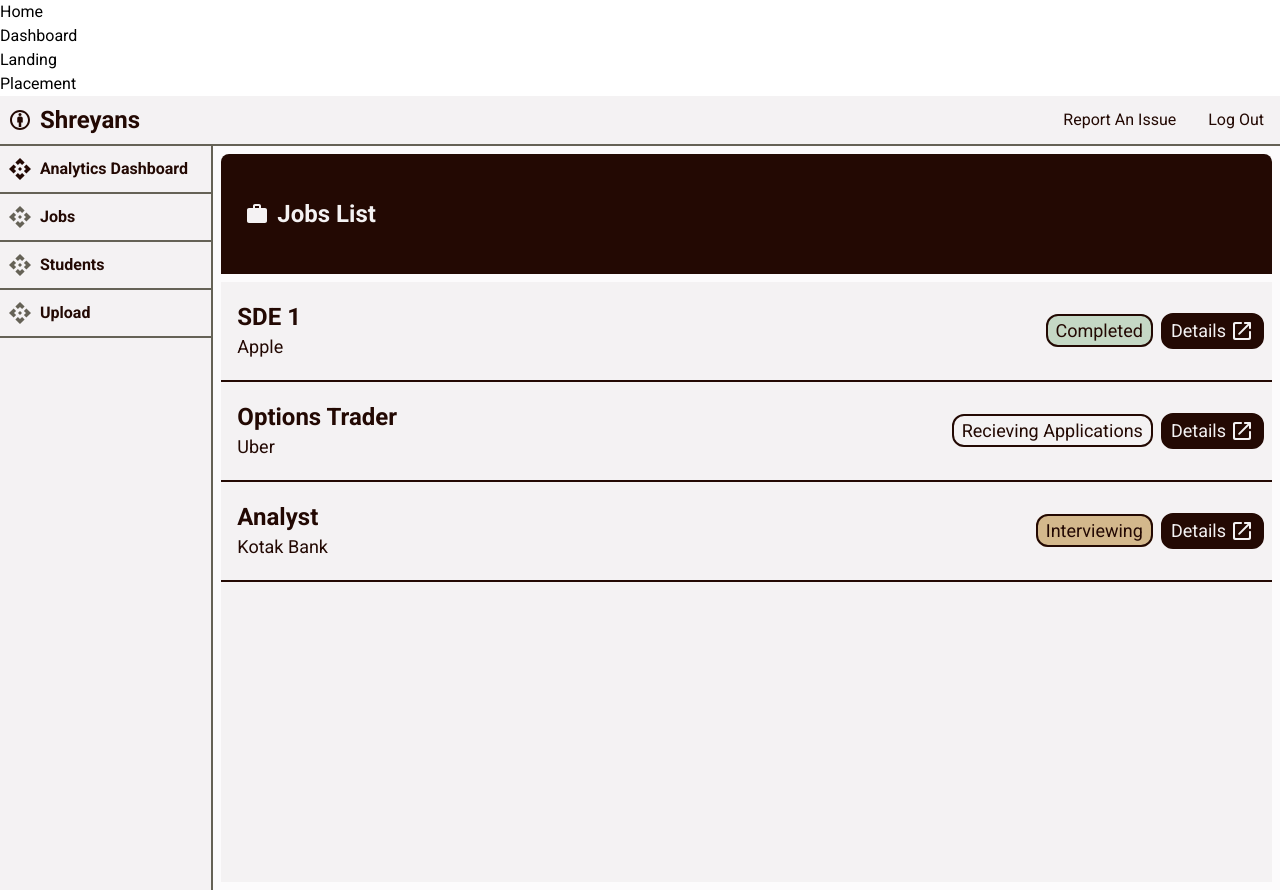
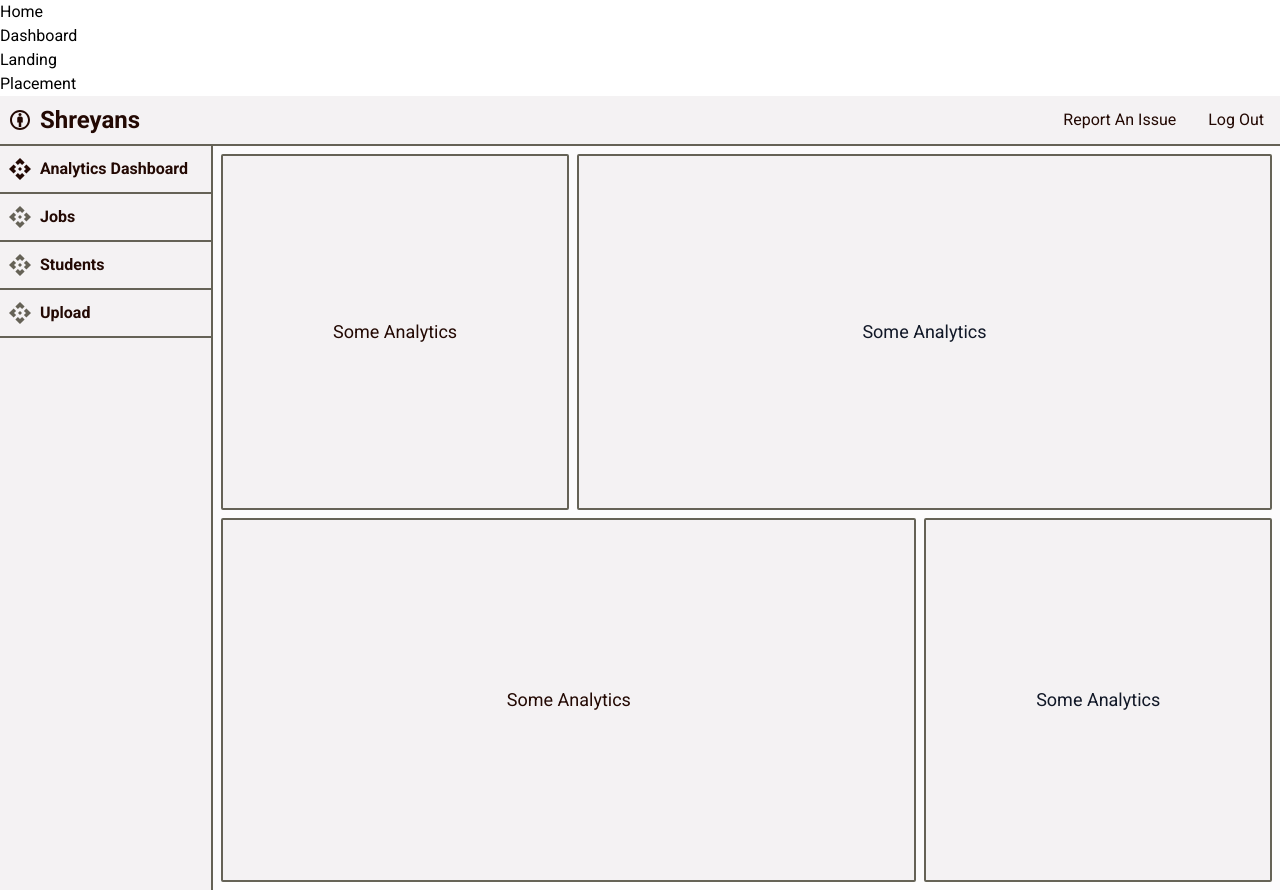
Before and after one commit to shreyanzjain/scoop-mern, a React (Vite) app in the folder frontend/: page /placement-cell in a window 1280 px wide. Built offline with nearby package versions, Linux system fonts and the light colour scheme.

Commit message:
no-change, just trial and error

```diff
--- a/frontend/src/App.jsx
+++ b/frontend/src/App.jsx
@@ -5,6 +5,8 @@ import Placement from "./components/Placement/Placement";
 import Home from "./components/Home";
 import Dashboard from "./components/Dashboard/Dashboard.jsx";
 import { Link, Routes, Route } from "react-router-dom";
+
+
 import "./App.css";
 import "../index.css";
 
--- a/frontend/src/components/Placement/Placement.jsx
+++ b/frontend/src/components/Placement/Placement.jsx
@@ -9,8 +9,8 @@ export default function () {
       <PlacementNavbar />
       <span className="flex mx-0">
         <SideBar />
-        {/* <PlacementDashboard/> */}
-        <PlacementJobs/>
+        <PlacementDashboard/>
+        {/* <PlacementJobs/> */}
       </span>
     </div>
   );
--- a/frontend/src/components/landing/LandingPage.jsx
+++ b/frontend/src/components/landing/LandingPage.jsx
@@ -1,10 +1,11 @@
 import styled from "styled-components";
 import Menu from "./Menu";
 import Navbar from "./Navbar";
-import Why_tsec from "./Why_tsec";
 import Home from "./Home";
+import Why_tsec  from "./Why_tsec";
 import OurRecruiters from "./OurRecruiters";
 import Signup_Login from "./Signup_Login";
+import RecruitmentProcess from "./RecruitmentProcess";
 
 const Container = styled.div`
   display: flex;
@@ -20,13 +21,13 @@ function LandingPage() {
   return (
     <Container>
       <Menu/>
-
       <Main>
         <Navbar/>
         <Home/>
         <Why_tsec/>
         <Signup_Login/>
         <OurRecruiters/>
+        <RecruitmentProcess />
       </Main>
     </Container>
   )
--- a/frontend/src/components/landing/Menu.jsx
+++ b/frontend/src/components/landing/Menu.jsx
@@ -73,7 +73,7 @@ const Menu = () => {
     <Container>
         <Wrapper>
 
-            <Logo>
+        <Logo>
                 <Img src={vTube}/>
                 Scoop
             </Logo>
@@ -85,7 +85,7 @@ const Menu = () => {
 
             <Item>
                 <HelpIcon/>
-                Why TSEC?
+                Why TSEC
             </Item>
 
             <Hr/>
--- /dev/null
+++ b/frontend/src/components/landing/RecruitmentProcess.jsx
@@ -0,0 +1,17 @@
+import React from 'react'
+
+import styled from "styled-components";
+
+const Container = styled.div`
+
+`
+function RecruitmentProcess() {
+  return (
+    <Container>
+
+    </Container>
+
+  )
+}
+
+export default RecruitmentProcess
```
